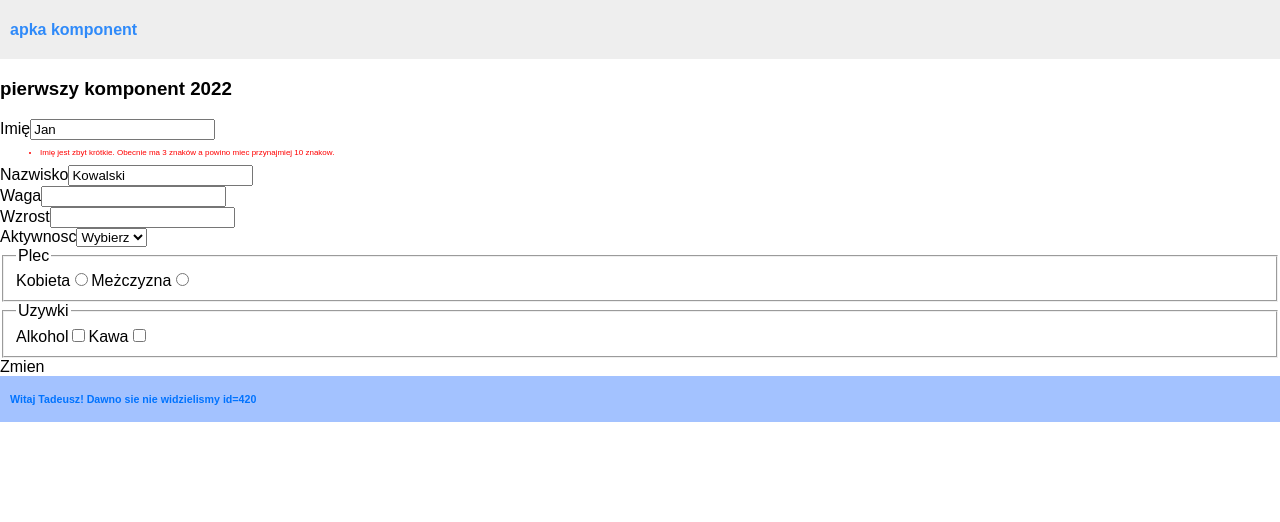
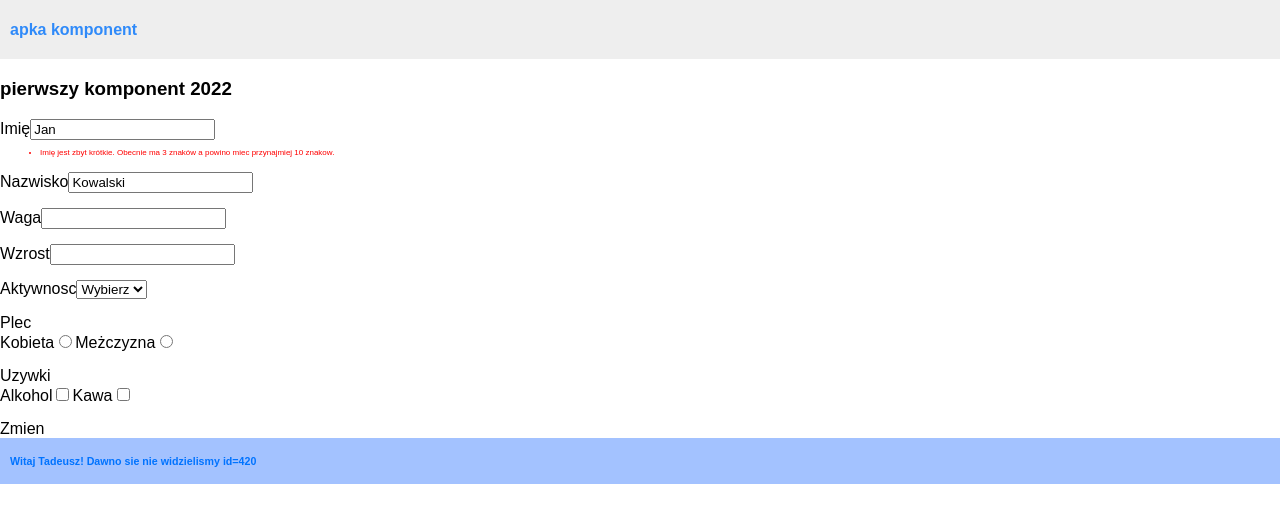
Before and after one commit to hubertmuller/zdjavapol122, an Angular app: page / in a window 1280 px wide. Shown: the top 522 px of the page. Built offline with nearby package versions, Linux system fonts and the light colour scheme.

Commit message:
zdrowie - stylowanie

```diff
--- a/src/app/formularz/formularz.component.html
+++ b/src/app/formularz/formularz.component.html
@@ -5,7 +5,7 @@ bledy:
     {{ forma.valid }}
 -->
 
-<h1 *ngIf="bmi">Twoje BMI wynosi {{bmi}}</h1>
+
 
 <form [formGroup]="forma">
     <div>
@@ -25,9 +25,6 @@ bledy:
                 Pole jest wymagane
             </li>
         </ul>
-
-
-
     </div>
     <div>
         <label for="nazwiskoid">Nazwisko</label>
@@ -41,6 +38,11 @@ bledy:
         <label for="wzrostid">Wzrost</label>
         <input type="number" id="wzrostid"  formControlName="wzrost">
     </div>
+
+    <div>
+        <h1 *ngIf="bmi">Twoje BMI wynosi {{bmi | number:'1.2-2'}}</h1>
+    </div>
+
     <div>
         <label for="aktywnoscid">Aktywnosc</label>
         <select id="aktywnoscid" formControlName="aktywnosc">
--- a/src/app/formularz/formularz.component.scss
+++ b/src/app/formularz/formularz.component.scss
@@ -4,3 +4,22 @@ ul.blad {
     font-size: $wielkosc-bazowa-fonta/4;
     color: $kolorBledu;
 }
+
+legend, fieldset {
+    padding: 0;
+    margin: 0;
+}
+
+fieldset {
+    border: 0;
+}
+
+form > div {
+    margin-bottom: 15px;
+}
+
+h1 {
+    background-color: #fdd;
+    padding: 10px;
+    border: 1px solid rgb(235, 12, 12)
+}
--- a/src/app/zdrowie.service.ts
+++ b/src/app/zdrowie.service.ts
@@ -8,6 +8,8 @@ export class ZdrowieService {
   constructor() { }
 
   bmi(wagaKg: number, wzrostCm: number): number {
-    return wagaKg/((wzrostCm / 100)**2);
+    console.log(`do metody bmi wprowadzono wagaKg=${wagaKg}, wzrostCm=${wzrostCm}`);
+    const bmi = wagaKg/((wzrostCm / 100)**2);
+    return bmi;
   }
 }
```
